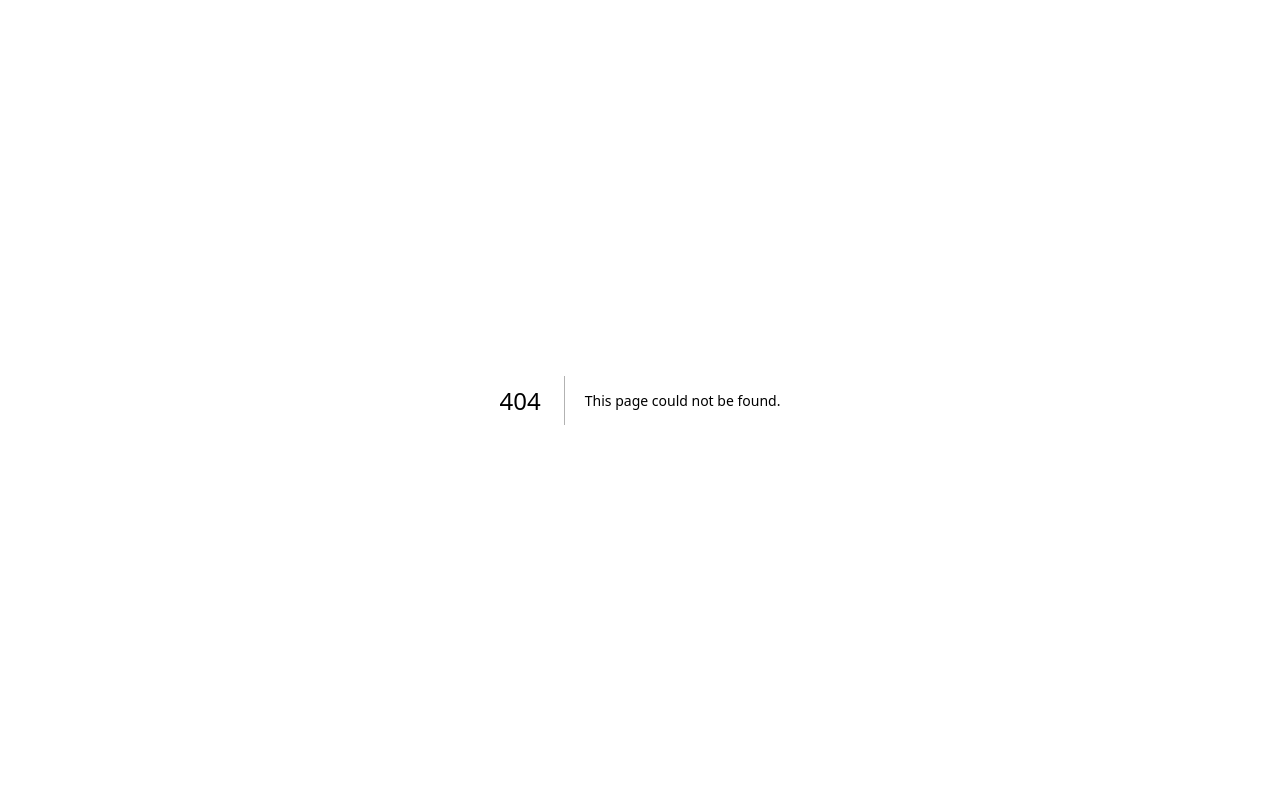
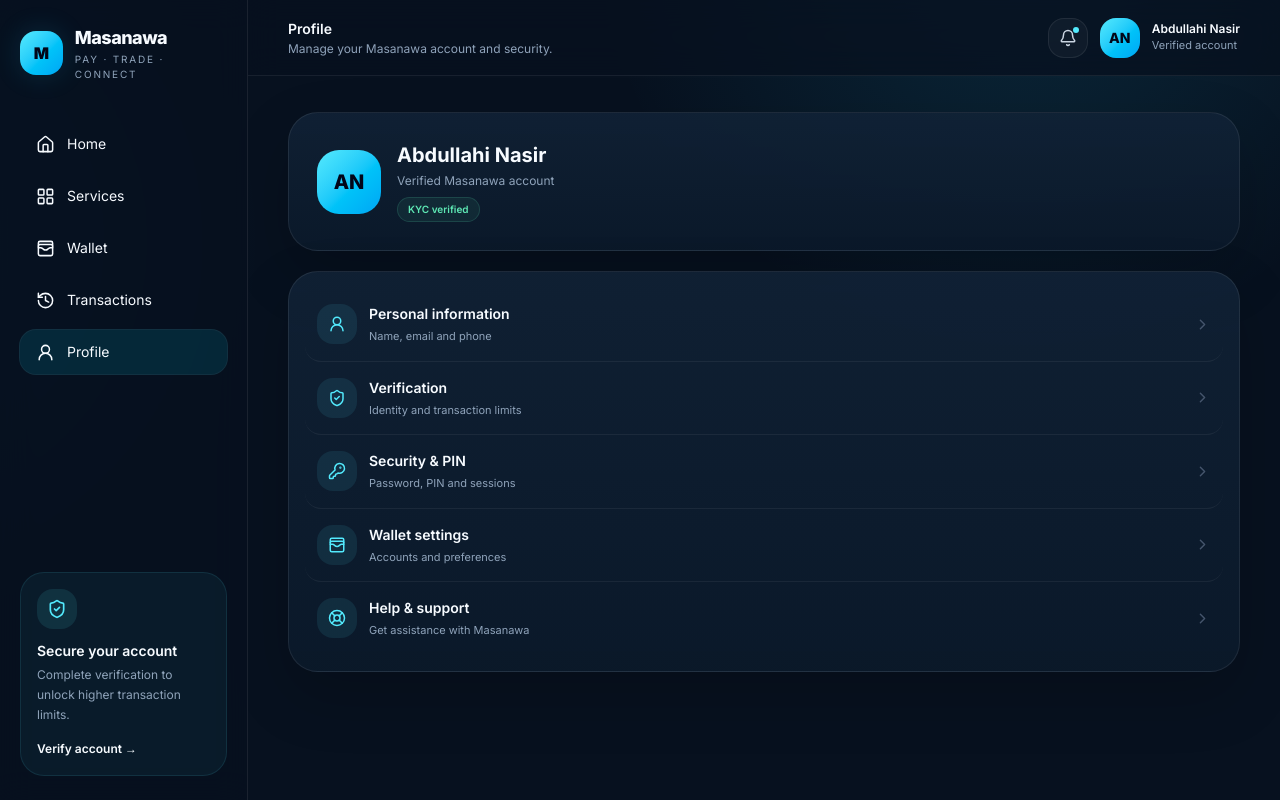
Before and after one commit to Baatiku/MasanawaP1, a Next.js app: page /profile in a window 1280 px wide. Before the commit this address had no page. Built offline with nearby package versions, Linux system fonts and the light colour scheme.

Commit message:
Add Masanawa profile hub

```diff
--- /dev/null
+++ b/app/profile/page.tsx
@@ -0,0 +1,13 @@
+import Link from "next/link";
+import { ChevronRight, KeyRound, LifeBuoy, ShieldCheck, UserRound, WalletCards } from "lucide-react";
+import AppShell from "../components/AppShell";
+
+const rows = [
+  {label:"Personal information", text:"Name, email and phone", icon:UserRound, href:"/profile/personal"},
+  {label:"Verification", text:"Identity and transaction limits", icon:ShieldCheck, href:"/profile/verification"},
+  {label:"Security & PIN", text:"Password, PIN and sessions", icon:KeyRound, href:"/profile/security"},
+  {label:"Wallet settings", text:"Accounts and preferences", icon:WalletCards, href:"/wallet"},
+  {label:"Help & support", text:"Get assistance with Masanawa", icon:LifeBuoy, href:"/profile/support"},
+];
+
+export default function ProfilePage(){return <AppShell active="Profile" title="Profile" subtitle="Manage your Masanawa account and security."><section className="panel rounded-[30px] p-5 md:p-7"><div className="flex items-center gap-4"><div className="flex h-16 w-16 items-center justify-center rounded-[22px] bg-gradient-to-br from-cyan-300 to-sky-500 text-xl font-extrabold text-slate-950">AN</div><div><h1 className="text-xl font-bold">Abdullahi Nasir</h1><p className="muted mt-1 text-xs">Verified Masanawa account</p><span className="mt-2 inline-flex rounded-full border border-emerald-300/15 bg-emerald-300/[.07] px-2.5 py-1 text-[10px] font-semibold text-emerald-300">KYC verified</span></div></div></section><section className="panel mt-5 rounded-[30px] p-3 md:p-4"><div className="divide-y divide-white/6">{rows.map(({label,text,icon:Icon,href})=><Link href={href} key={label} className="flex items-center justify-between gap-4 rounded-2xl px-3 py-4 transition hover:bg-white/[.035]"><div className="flex items-center gap-3"><div className="flex h-10 w-10 items-center justify-center rounded-2xl bg-cyan-300/9 text-cyan-300"><Icon size={18}/></div><div><p className="text-sm font-semibold">{label}</p><p className="muted mt-1 text-[11px]">{text}</p></div></div><ChevronRight size={17} className="text-slate-600"/></Link>)}</div></section></AppShell>}
```
